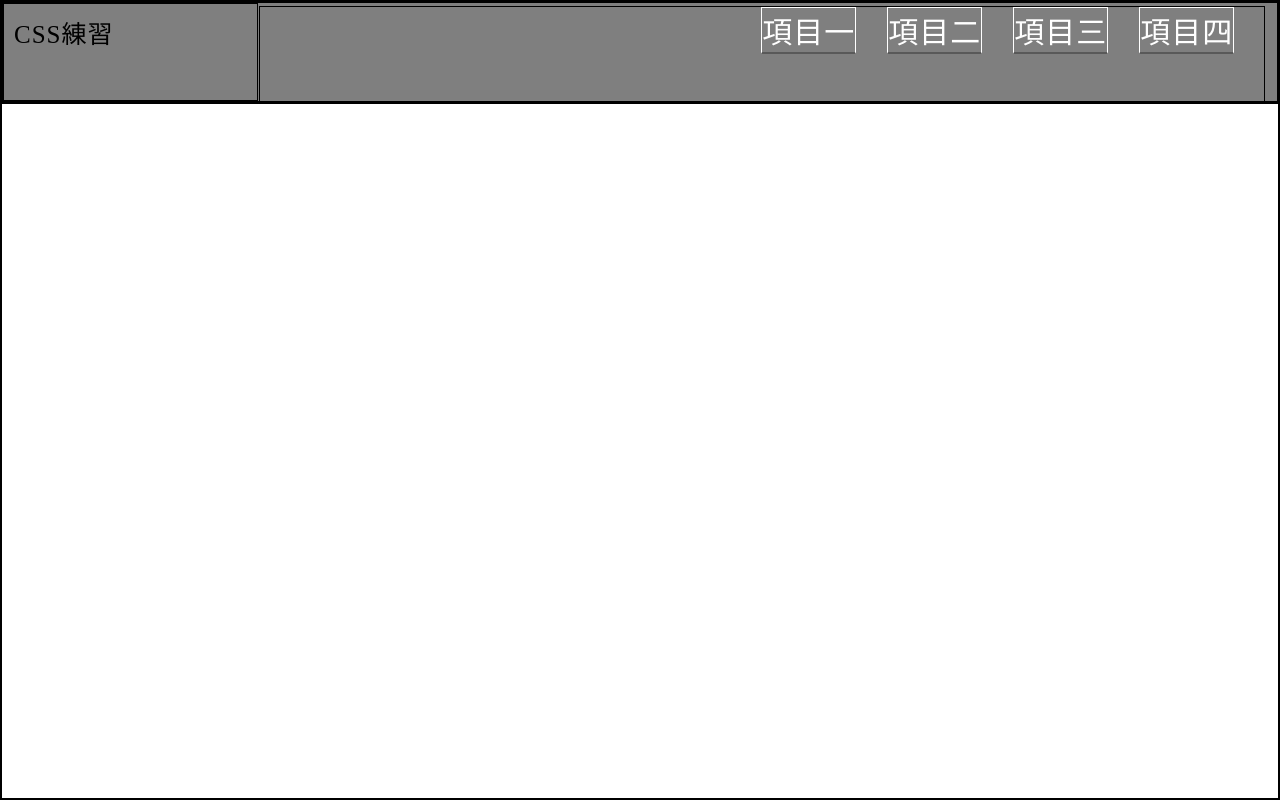
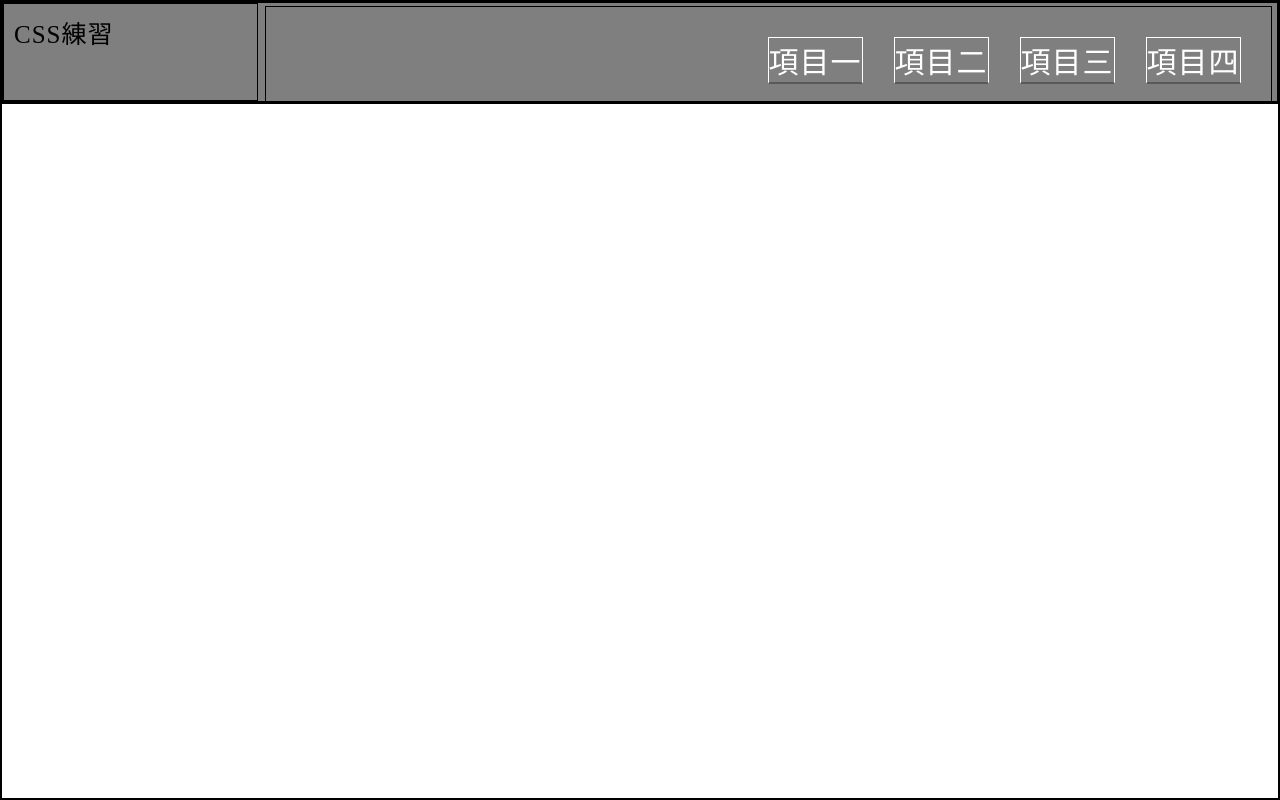
Before and after one commit to EverBlueFly/PraCol, a plain HTML site: page index.html in a window 1280 px wide. Drawn offline with Linux system fonts and the light colour scheme.

Commit message:
項目下來

```diff
--- a/main.css
+++ b/main.css
@@ -2,9 +2,9 @@
 * {
   border: solid 1px;
   font-family: 微軟正黑體;
-  font-size: 0px;
   box-sizing: border-box;
-  letter-spacing: 1px; }
+  letter-spacing: 1px;
+  position: relative; }
 
 html, body {
   height: 100%;
@@ -13,6 +13,7 @@ html, body {
   padding: 0px; }
 
 .topArea {
+  font-size: 0px;
   width: 100%;
   height: 100px;
   background-color: rgba(0, 0, 0, 0.5); }
@@ -36,7 +37,7 @@ html, body {
 
 .btn {
   display: inline-block;
-  bottom: 0px;
+  top: 30px;
   font-size: 30px;
   color: white;
   border-bottom: solid 2px rgba(0, 0, 0, 0.3);
```
